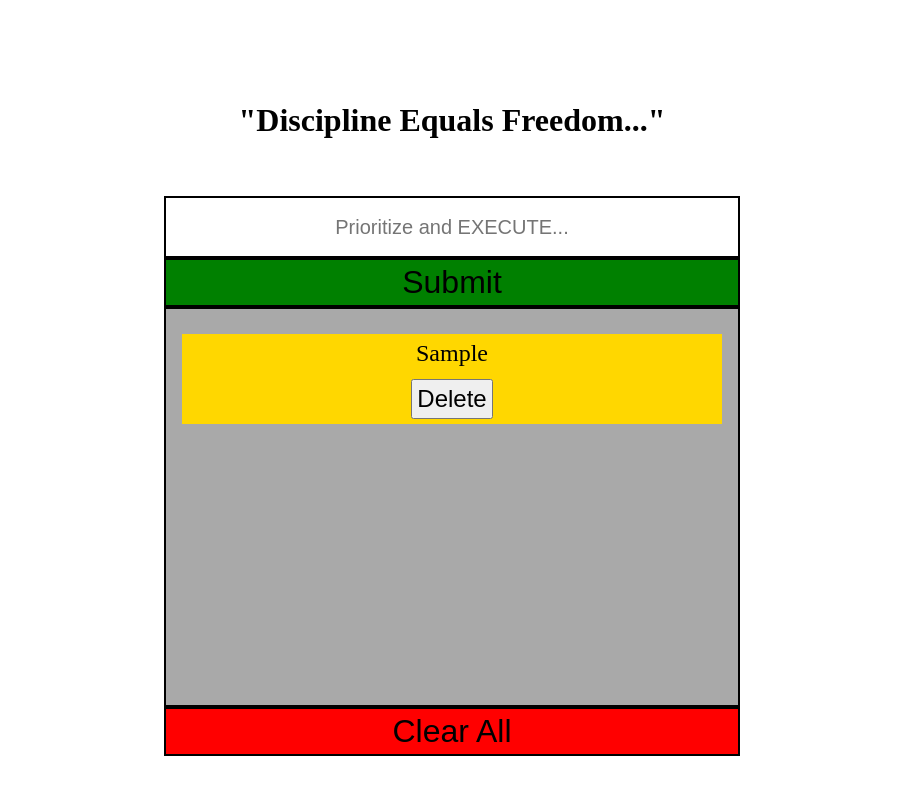
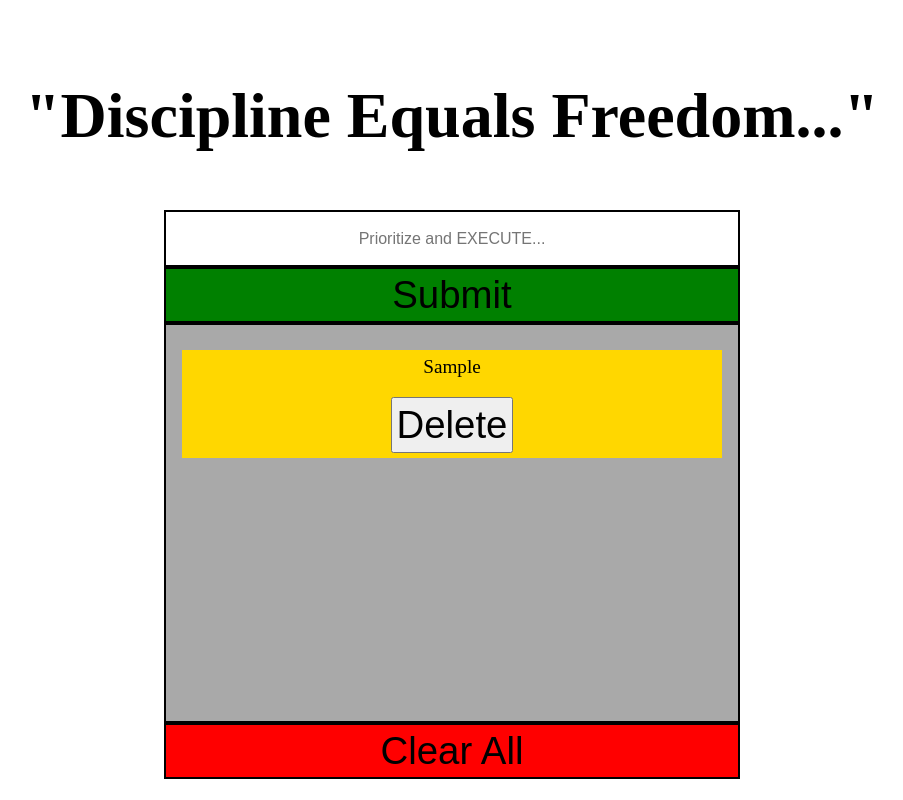
Before and after one commit to M-ilkins/toy-to-do-list, a plain HTML site: page index.html in a window 1280 px wide. Both pictures are taken after typing "Sample" into the empty fields and a click on the button "Submit". Shown: the whole page, without its empty margins (188-1091 px from the left). Drawn offline with Linux system fonts and the light colour scheme.

Commit message:
change css font size property units from rem/em to vw + adjust height of form input

```diff
--- a/styles.css
+++ b/styles.css
@@ -5,19 +5,18 @@
 }
 
 h1 {
-    font-size: 2rem;
+    font-size: 5vw;
     margin: 5%;
 }
 
 form {
     width: 50%;
-    height: 25%;
 }
 
 form input{
     padding: 3%;
     text-align: center;
-    font-size: 1.25rem;
+    font-size: 1.25vw;
     width: 100%;
     height: 100%;
     border: 2px solid black;
@@ -26,14 +25,14 @@ form input{
 #submit-button {
     background-color: green;
     width: 50%;
-    font-size: 2rem;
+    font-size: 3vw;
     padding: 0.25rem;
     border: 2px solid black;
 }
 
 #clear-all-button {
     width: 50%;
-    font-size: 2rem;
+    font-size: 3vw;
     padding: 0.25rem;
     border: 2px solid black;
     background-color: red;
@@ -52,7 +51,7 @@ ul {
 }
 
 li {
-    font-size: 1.5rem;
+    font-size: 1.5vw;
     background-color: gold;
     display: flex;
     flex-direction: column;
@@ -69,7 +68,7 @@ li {
 }
 
 .delete-button {
-    font-size: 1.5rem;
+    font-size: 3vw;
     padding: 0.25rem;
     margin-top: 0.5em;
 }
```
